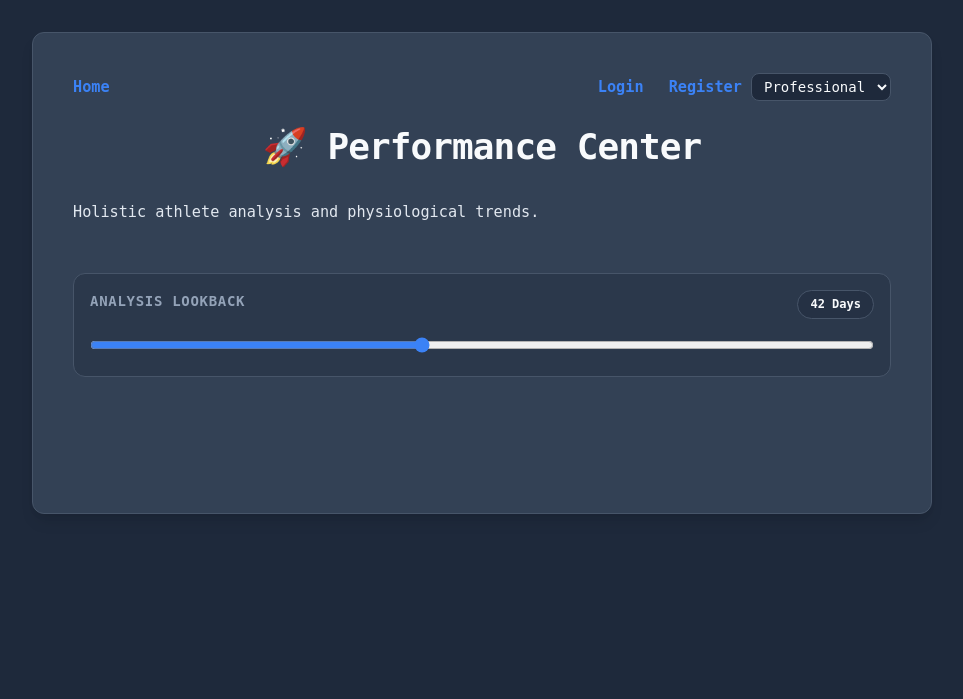
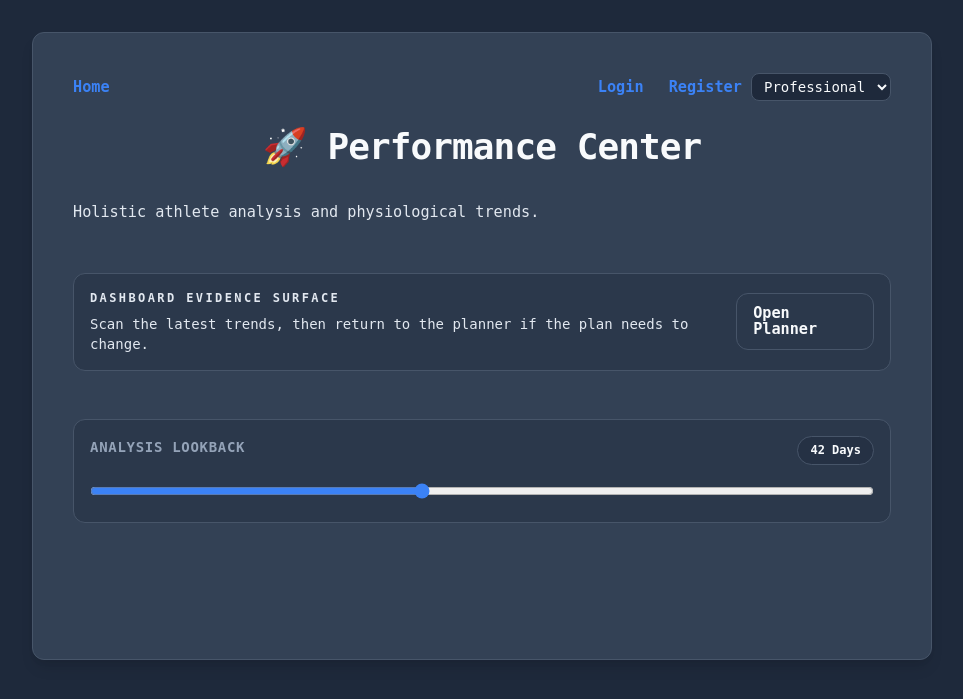
Before and after one commit to matze298/intelliwatts, a FastAPI app: template app/templates/dashboard.html in a window 1280 px wide. Shown: the top 699 px of the page, without its empty margins (158-1121 px from the left). Run offline with FastAPI, Linux system fonts and the light colour scheme; the template is opened without the code that fills it, so the values that code supplies are empty; style sheets or scripts are compiled from the project's sources; parts of the project's set-up code (start-up, migrations or seed data) failed here and were passed over.

Commit message:
feat: surface dashboard evidence visibly

```diff
--- a/app/templates/dashboard.html
+++ b/app/templates/dashboard.html
@@ -1,4 +1,3 @@
-{% from "macros/disclosure.html" import render_disclosure %}
 {% from "macros/widgets.html" import render_widget %}
 {% from "macros/theme.html" import render_theme_switcher %}
 <!DOCTYPE html>
@@ -34,6 +33,18 @@
             <p class="text-gray-600 font-medium">Holistic athlete analysis and physiological trends.</p>
         </div>
 
+        <div class="control-surface mb-12">
+            <div class="flex flex-col gap-4 sm:flex-row sm:items-center sm:justify-between">
+                <div>
+                    <p class="text-xs font-semibold uppercase tracking-[0.2em] text-slate-500">Dashboard evidence surface</p>
+                    <p class="mt-2 text-sm text-slate-600">Scan the latest trends, then return to the planner if the plan needs to change.</p>
+                </div>
+                <a href="/" class="control-button control-button-secondary inline-flex items-center justify-center px-4 py-2 text-sm">
+                    Open Planner
+                </a>
+            </div>
+        </div>
+
         <!-- Analysis Range Control -->
         <div class="control-surface mb-12">
             <div class="flex justify-between items-center mb-4">
@@ -56,21 +67,31 @@
         {% set secondary_custom_widgets = analysis.widgets | selectattr("custom_template") | rejectattr("display_group", "equalto", "main") | list %}
 
         {% if primary_custom_widgets %}
-        <div class="grid grid-cols-1 gap-12 mb-12">
-            {% for widget in primary_custom_widgets %}
-                {{ render_widget(widget) }}
-            {% endfor %}
-        </div>
+        <section class="mb-12">
+            <div class="mb-4">
+                <h2 class="text-lg font-semibold text-slate-900">Headline trends</h2>
+                <p class="mt-1 text-sm text-slate-600">The most important charts stay visible so changes are easy to spot.</p>
+            </div>
+            <div class="grid grid-cols-1 gap-12">
+                {% for widget in primary_custom_widgets %}
+                    {{ render_widget(widget) }}
+                {% endfor %}
+            </div>
+        </section>
         {% endif %}
 
         {% if secondary_custom_widgets %}
-        {% call render_disclosure("More charts and comparisons", details_class="control-surface mb-12") %}
+        <section class="mb-12">
+            <div class="mb-4">
+                <h2 class="text-lg font-semibold text-slate-900">Supporting evidence</h2>
+                <p class="mt-1 text-sm text-slate-600">History, distribution, and load detail stay on the page without hiding the story.</p>
+            </div>
             <div class="grid grid-cols-1 gap-12">
                 {% for widget in secondary_custom_widgets %}
-                        {{ render_widget(widget) }}
+                    {{ render_widget(widget) }}
                 {% endfor %}
             </div>
-        {% endcall %}
+        </section>
         {% endif %}
         </div>
 
@@ -95,22 +116,6 @@
                 const selectedDays = event.target.value;
                 window.location.href = `/dashboard?days=${selectedDays}`;
             });
-
-            const resizeCharts = function () {
-                window.dispatchEvent(new Event('resize'));
-            };
-
-            document.querySelectorAll('.control-disclosure').forEach(function (details) {
-                details.addEventListener('toggle', function () {
-                    if (details.open) {
-                        window.requestAnimationFrame(resizeCharts);
-                    }
-                });
-            });
-
-            if (document.querySelector('.control-disclosure[open]')) {
-                window.requestAnimationFrame(resizeCharts);
-            }
         });
     </script>
 </body>
```
Also changed, not shown: docs/improvement-plan.md (+1 -1 lines), tests/routes/test_integration.py (+8 -5 lines).
